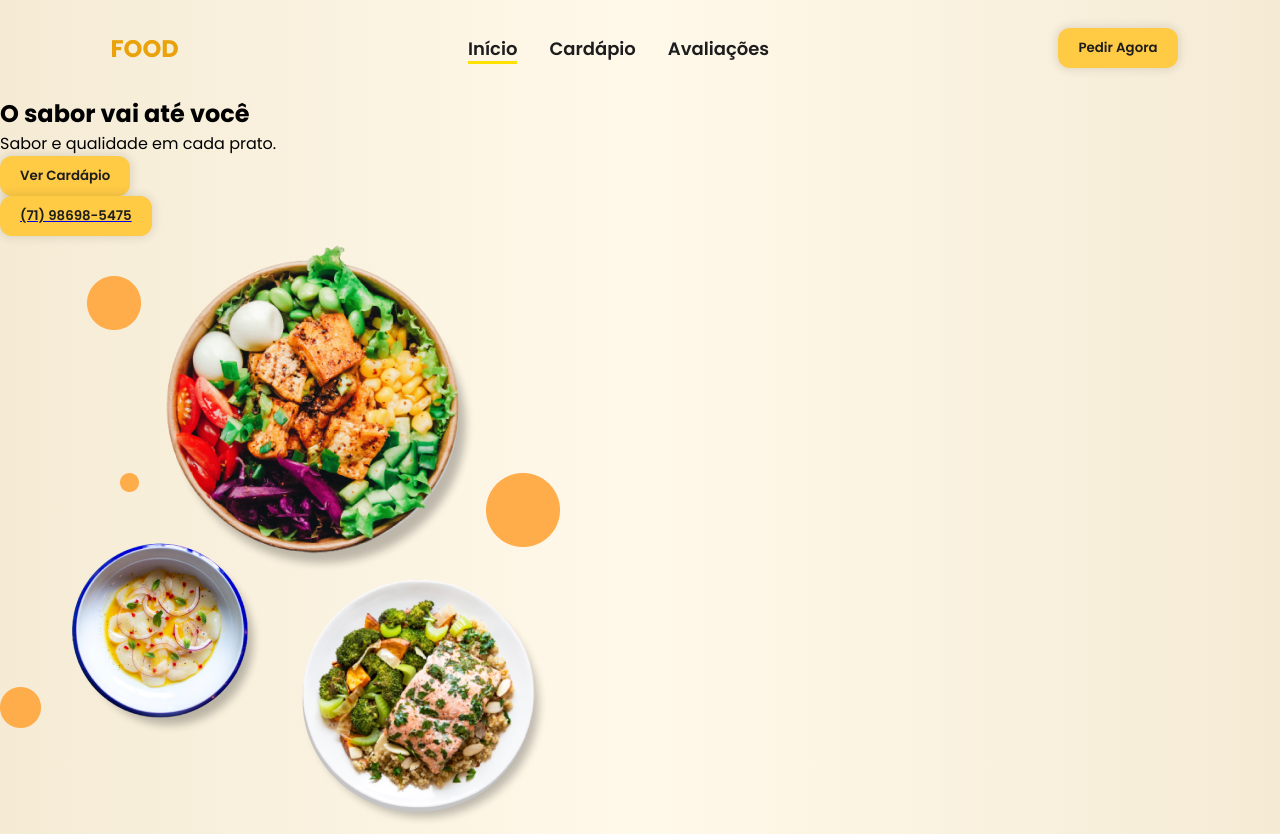
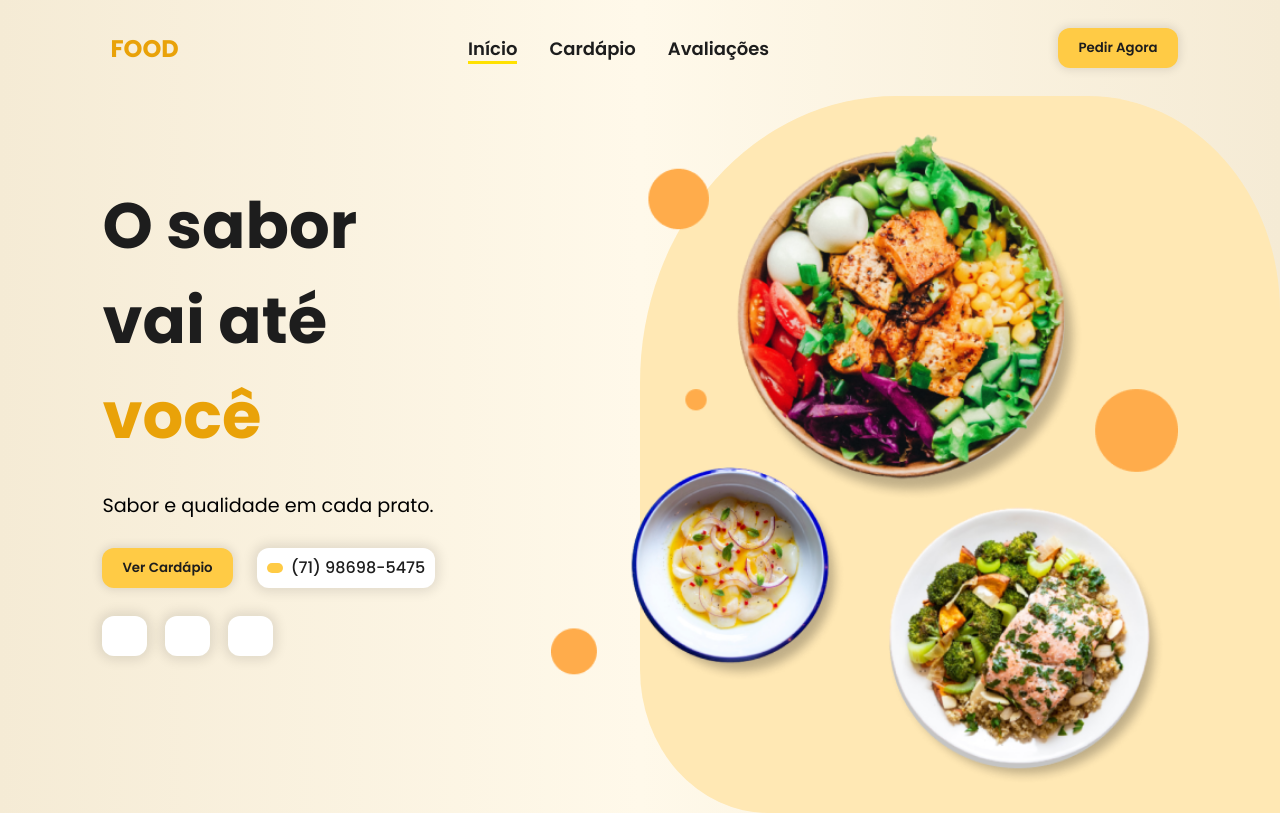
Before and after one commit to DanielCorreia10/restaurante, an Angular app: page / in a window 1280 px wide. After the commit the page ends 813 px from the top, so only its background shows below. Built offline with nearby package versions, Linux system fonts and the light colour scheme; some icons are missing; a web font is replaced by a local one.

Commit message:
feat: home

```diff
--- a/src/app/components/header/header.css
+++ b/src/app/components/header/header.css
@@ -73,10 +73,10 @@ header {
 
     #nav_menu {
         flex: none;
+        justify-content: center;
         width: 100%;
         flex-direction: column;
         gap: 20px;
-
         max-height: 0;
         opacity: 0;
         overflow: hidden;
--- a/src/app/pages/home/home.css
+++ b/src/app/pages/home/home.css
@@ -0,0 +1,146 @@
+#home {
+    display: flex;
+    min-height: calc(100vh - 83px);
+    position: relative;
+}
+
+#cta {
+    width: 35%;
+    display: flex;
+    flex-direction: column;
+    gap: 28px;
+    margin-top: 5%;
+}
+
+#cta .title {
+    font-size: 4rem;
+    color: #1d1d1d;
+}
+
+#cta .title span {
+    color: #e9a209;
+}
+
+#cta .description {
+    font-size: 1.2rem;
+}
+
+.btn-default {
+    display: flex;
+    background-color: #ffcb45;
+    border: none;
+    padding: 5px 8px;
+    border-radius: 8px;
+    cursor: pointer;
+}
+
+#cta_buttons {
+    display: flex;
+    align-items: center;
+    gap: 24px;
+}
+
+#cta_buttons a {
+    text-decoration: none;
+    color: #1d1d1d;
+}
+
+#phone_button {
+    display: flex;
+    gap: 8px;
+    align-items: center;
+    justify-content: center;
+    background-color: #fff;
+    border-radius: 12px;
+    font-weight: 500;
+    padding: 10px 10px;
+    height: 40px;
+    box-shadow: 0px 0px 12px 4px rgba(0, 0, 0, 0.1);
+}
+
+.social-media-buttons {
+    display: flex;
+    gap: 18px;
+}
+
+.social-media-buttons a {
+    display: flex;
+    align-items: center;
+    justify-content: center;
+    width: 45px;
+    height: 40px;
+    font-size: 1.2rem;
+    background-color: #fff;
+    color: #1d1d1d;
+    gap: 16px;
+    text-decoration: none;
+    border-radius: 12px;
+    box-shadow: 0px 0px 12px 4px rgba(0, 0, 0, 0.1);
+    transition: box-shadow 0.3s ease;
+}
+.social-media-buttons a:hover {
+    box-shadow: 0px 0px 12px 8px rgba(0, 0, 0, 0.1);
+    scale: 1.05;
+}
+
+#banner{
+    display: flex;
+    align-items: start;
+    justify-content: end;
+    width: 70%;
+    z-index: 2;
+}
+
+#banner img{
+    height: 100%;
+    width: fit-content;
+}
+
+.shape {
+    background-color: #ffe8b4;
+    width: 50%;
+    height: 100%;
+    position: absolute;
+    border-radius: 40% 30% 0% 20%;
+    top: 0;
+    right: 0;
+    z-index: -1;
+}
+
+@media screen and (max-width: 1170px) {
+    #home {
+        min-height: 100%;
+        padding-top: 0px;
+        flex-direction: column;
+        position: relative;
+    }
+
+    #cta .title {
+        font-size: 2.5rem;
+    }
+
+    .shape {
+        width: 100%;
+        height: 50%;
+        top: 25%;
+        left: 50%;
+        right: 50%;
+
+    }
+
+    #banner{
+        justify-content: center;
+    }
+
+    #banner img {
+        height: 200px;
+    }
+
+    #cta {
+        width: 100%;
+        text-align: center;
+        align-items: center;
+    }
+
+
+}
--- a/src/app/pages/home/home.html
+++ b/src/app/pages/home/home.html
@@ -3,19 +3,22 @@
 <main id="content">
     <section id="home">
         <div id="cta">
-            <h1>O sabor vai até <span>você</span></h1>
+            <h1 class="title">O sabor vai até <span>você</span></h1>
 
-            <p id="description">Sabor e qualidade em cada prato.</p>
+            <p class="description">Sabor e qualidade em cada prato.</p>
 
-            <div id="cta-buttons">
+            <div id="cta_buttons">
                 <app-button-default text="Ver Cardápio"></app-button-default>
 
-                <a href="tel:+5571986985475" class="phone-link">
-                    <app-button-default text="(71) 98698-5475">
-                       <i class="fas fa-phone"></i>
-                    </app-button-default>
+                <a href="tel:+5571986985475" id="phone_button">
+                    <button class="btn-default">
+                        <i class="fas fa-phone"></i>
+                    </button>
+                    (71) 98698-5475
                 </a>
+            </div>
 
+            <div class="social-media-buttons">
                 <a href="">
                     <i class="fab fa-whatsapp"></i>
                 </a>
@@ -30,6 +33,7 @@
             </div>
         </div>
 
+        <div class="shape"></div>
         <div id="banner">
             <img src="/images/hero.png" alt="">
         </div>
--- a/src/styles.css
+++ b/src/styles.css
@@ -11,3 +11,6 @@ body{
 background: #f5ebd5;
 background: linear-gradient(90deg, rgba(245, 235, 213, 1) 0%, rgba(255, 249, 234, 1) 50%, rgba(245, 235, 213, 1) 100%);
 }
+section{
+    padding: 28px 8%;
+}
```
